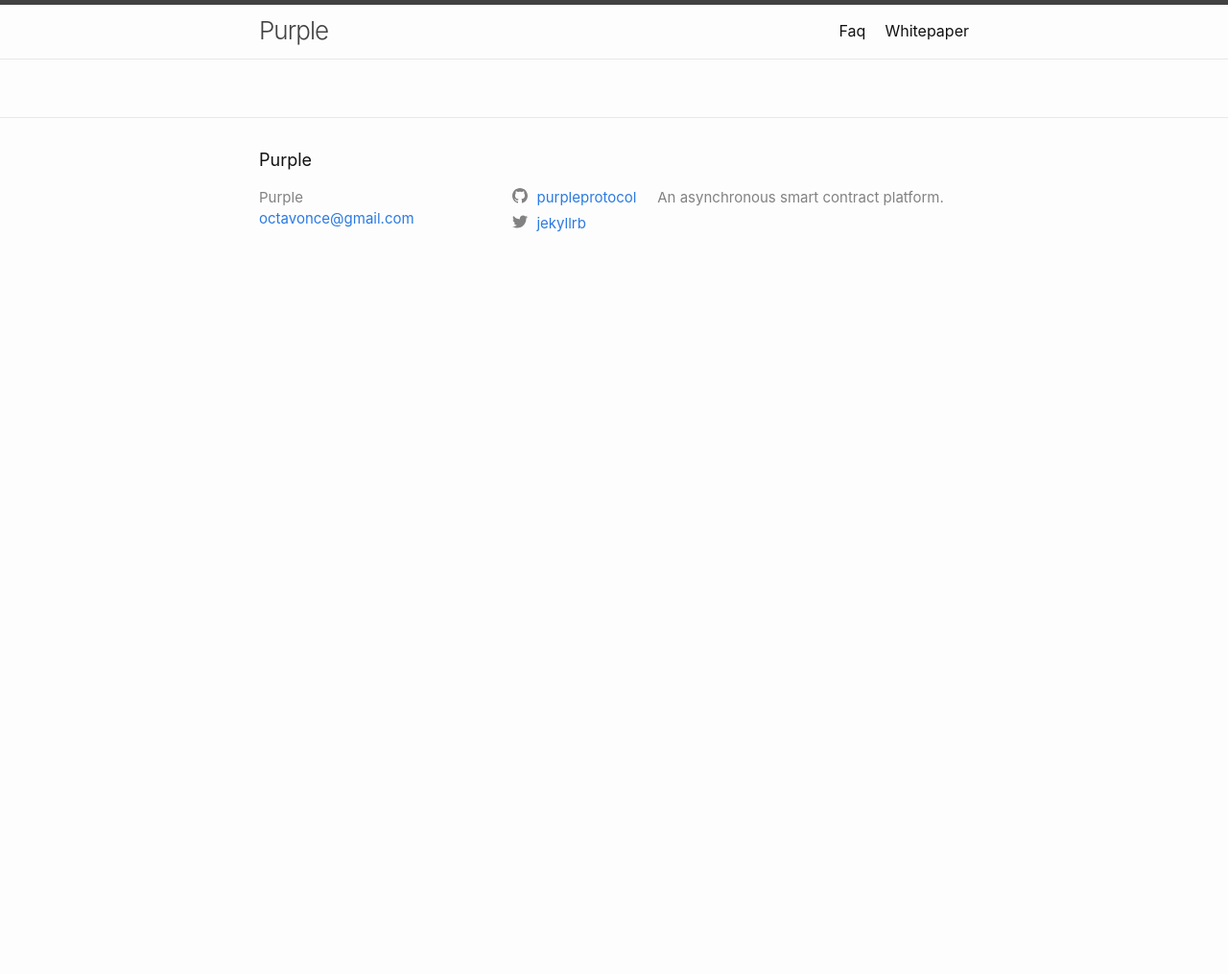
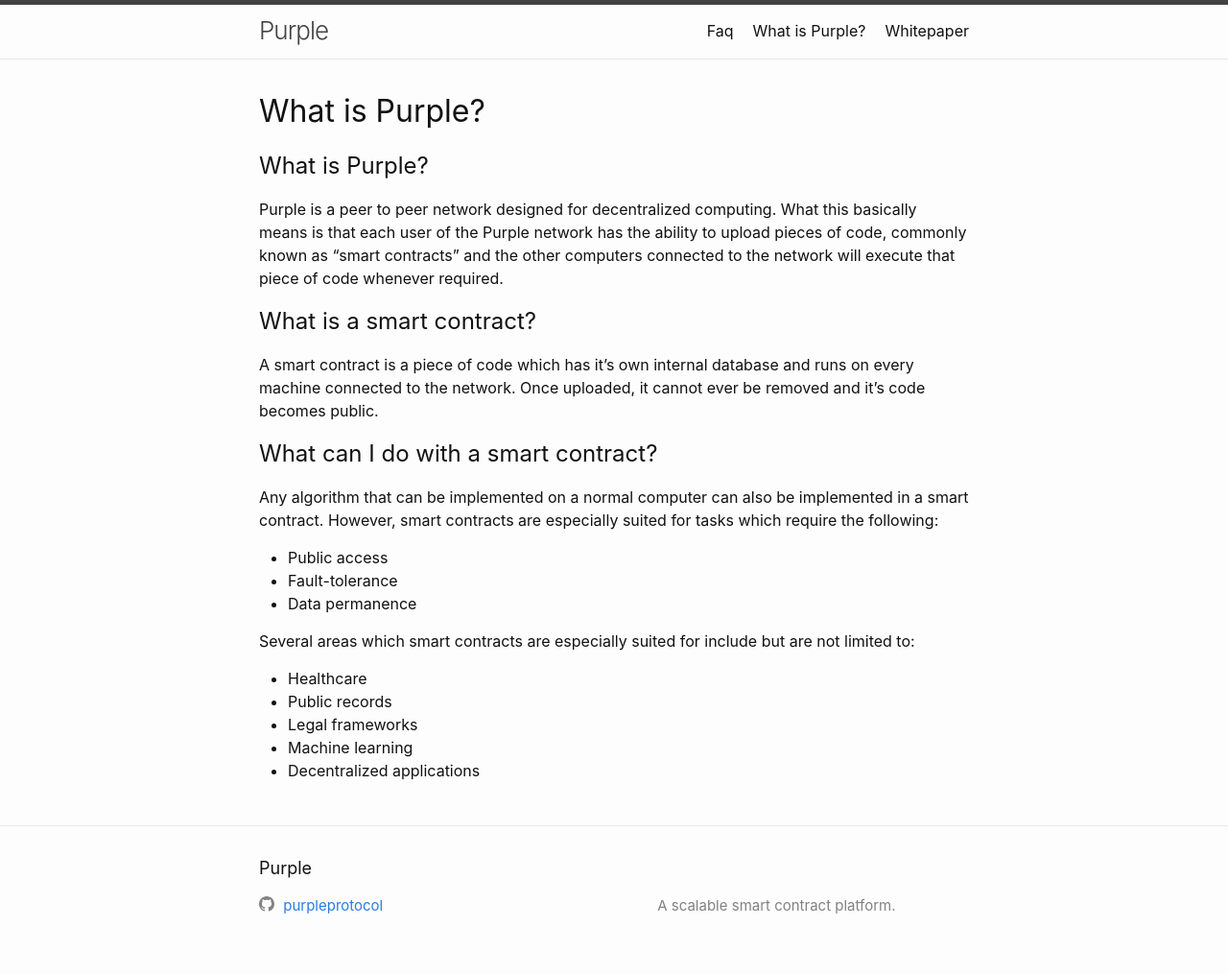
Before and after one commit to purpleprotocol/purpleprotocol.github.io, a Jekyll site: the page built from index.md, in a window 1280 px wide. Shown: the whole page at 96% size. Built offline with Jekyll 4.4.1, drawn with Linux system fonts in a browser that asks for light colours; our own code applies the rules of GitHub Pages for plain Markdown files; before the commit the page ends 900 px from its top, so only the background shows below that.

Commit message:
Added content

```diff
--- a/_config.yml
+++ b/_config.yml
@@ -15,7 +15,7 @@
 # in the templates via {{ site.myvariable }}.
 title: Purple
 email: octavonce@gmail.com
-description: An asynchronous smart contract platform.
+description: A scalable smart contract platform.
 baseurl: "" # the subpath of your site, e.g. /blog
 url: https://purpleprotocol.org
 twitter_username: jekyllrb
--- a/_includes/footer.html
+++ b/_includes/footer.html
@@ -7,7 +7,7 @@
 
     <div class="footer-col-wrapper">
       <div class="footer-col footer-col-1">
-        <ul class="contact-list">
+        <!-- <ul class="contact-list">
           <li class="p-name">
             {%- if site.author -%}
               {{ site.author | escape }}
@@ -15,14 +15,12 @@
               {{ site.title | escape }}
             {%- endif -%}
             </li>
-            {%- if site.email -%}
-            <li><a class="u-email" href="mailto:{{ site.email }}">{{ site.email }}</a></li>
-            {%- endif -%}
-        </ul>
+        </ul> -->
+        {%- include social.html -%}
+
       </div>
 
       <div class="footer-col footer-col-2">
-        {%- include social.html -%}
       </div>
 
       <div class="footer-col footer-col-3">
--- a/_includes/social.html
+++ b/_includes/social.html
@@ -7,7 +7,7 @@
   {%- if site.linkedin_username -%}<li><a href="https://www.linkedin.com/in/{{ site.linkedin_username| cgi_escape | escape }}"><svg class="svg-icon"><use xlink:href="{{ '/assets/minima-social-icons.svg#linkedin' | relative_url }}"></use></svg> <span class="username">{{ site.linkedin_username| escape }}</span></a></li>{%- endif -%}
   {%- if site.pinterest_username -%}<li><a href="https://www.pinterest.com/{{ site.pinterest_username| cgi_escape | escape }}"><svg class="svg-icon"><use xlink:href="{{ '/assets/minima-social-icons.svg#pinterest' | relative_url }}"></use></svg> <span class="username">{{ site.pinterest_username| escape }}</span></a></li>{%- endif -%}
   {%- for mst in site.mastodon -%}{%- if mst.username and mst.instance -%}<li><a href="https://{{ mst.instance| cgi_escape | escape}}/@{{mst.username}}"><svg class="svg-icon"><use xlink:href="{{ '/assets/minima-social-icons.svg#mastodon' | relative_url }}"></use></svg> <span class="username">{{ mst.username|escape }}</span></a></li>{%- endif -%}{%- endfor -%}
-  {%- if site.twitter_username -%}<li><a href="https://www.twitter.com/{{ site.twitter_username| cgi_escape | escape }}"><svg class="svg-icon"><use xlink:href="{{ '/assets/minima-social-icons.svg#twitter' | relative_url }}"></use></svg> <span class="username">{{ site.twitter_username| escape }}</span></a></li>{%- endif -%}
+  <!-- {%- if site.twitter_username -%}<li><a href="https://www.twitter.com/{{ site.twitter_username| cgi_escape | escape }}"><svg class="svg-icon"><use xlink:href="{{ '/assets/minima-social-icons.svg#twitter' | relative_url }}"></use></svg> <span class="username">{{ site.twitter_username| escape }}</span></a></li>{%- endif -%} -->
   {%- if site.youtube_username -%}<li><a href="https://youtube.com/{{ site.youtube_username| cgi_escape | escape }}"><svg class="svg-icon"><use xlink:href="{{ '/assets/minima-social-icons.svg#youtube' | relative_url }}"></use></svg> <span class="username">{{ site.youtube_username| escape }}</span></a></li>{%- endif -%}
   {%- if site.googleplus_username -%}<li><a href="https://plus.google.com/{{ site.googleplus_username| escape }}"><svg class="svg-icon"><use xlink:href="{{ '/assets/minima-social-icons.svg#googleplus' | relative_url }}"></use></svg> <span class="username">{{ site.googleplus_username| escape }}</span></a></li>{%- endif -%}
   {%- if site.rss -%}<li><a href="{{ 'feed.xml' | relative_url }}"><svg class="svg-icon"><use xlink:href="{{ '/assets/minima-social-icons.svg#rss' | relative_url }}"></use></svg> <span>{{ site.rss | escape }}</span></a></li>{%- endif -%}
--- a/index.md
+++ b/index.md
@@ -3,4 +3,25 @@
 # Edit theme's home layout instead if you wanna make some changes
 # See: https://jekyllrb.com/docs/themes/#overriding-theme-defaults
 layout: home
+permalink: /
+title: null
 ---
+
+## What is Purple?
+Purple is a peer to peer network designed for decentralized computing. What this basically means is that each user of the Purple network has the ability to upload pieces of code, commonly known as “smart contracts” and the other computers connected to the network will execute that piece of code whenever required.
+
+## What is a smart contract?
+A smart contract is a piece of code which has it’s own internal database and runs on every machine connected to the network. Once uploaded, it cannot ever be removed and it’s code becomes public.
+
+## What can I do with a smart contract?
+Any algorithm that can be implemented on a normal computer can also be implemented in a smart contract. However, smart contracts are especially suited for tasks which require the following:
+  * Public access
+  * Fault-tolerance
+  * Data permanence
+
+Several areas which smart contracts are especially suited for include but are not limited to:
+  * Healthcare
+  * Public records
+  * Legal frameworks
+  * Machine learning
+  * Decentralized applications
```
Also changed, not shown: faq.md (+11 -1 lines).
